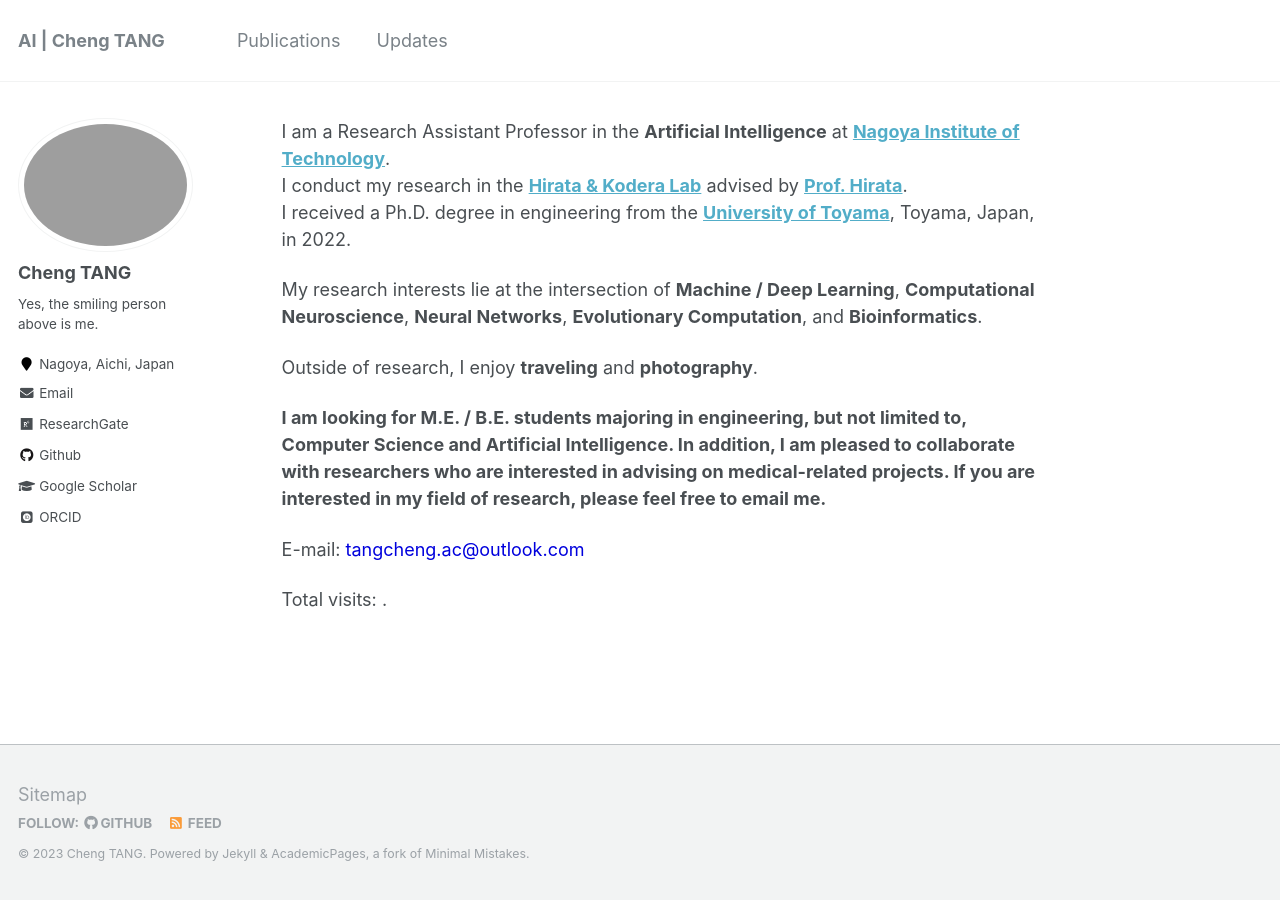
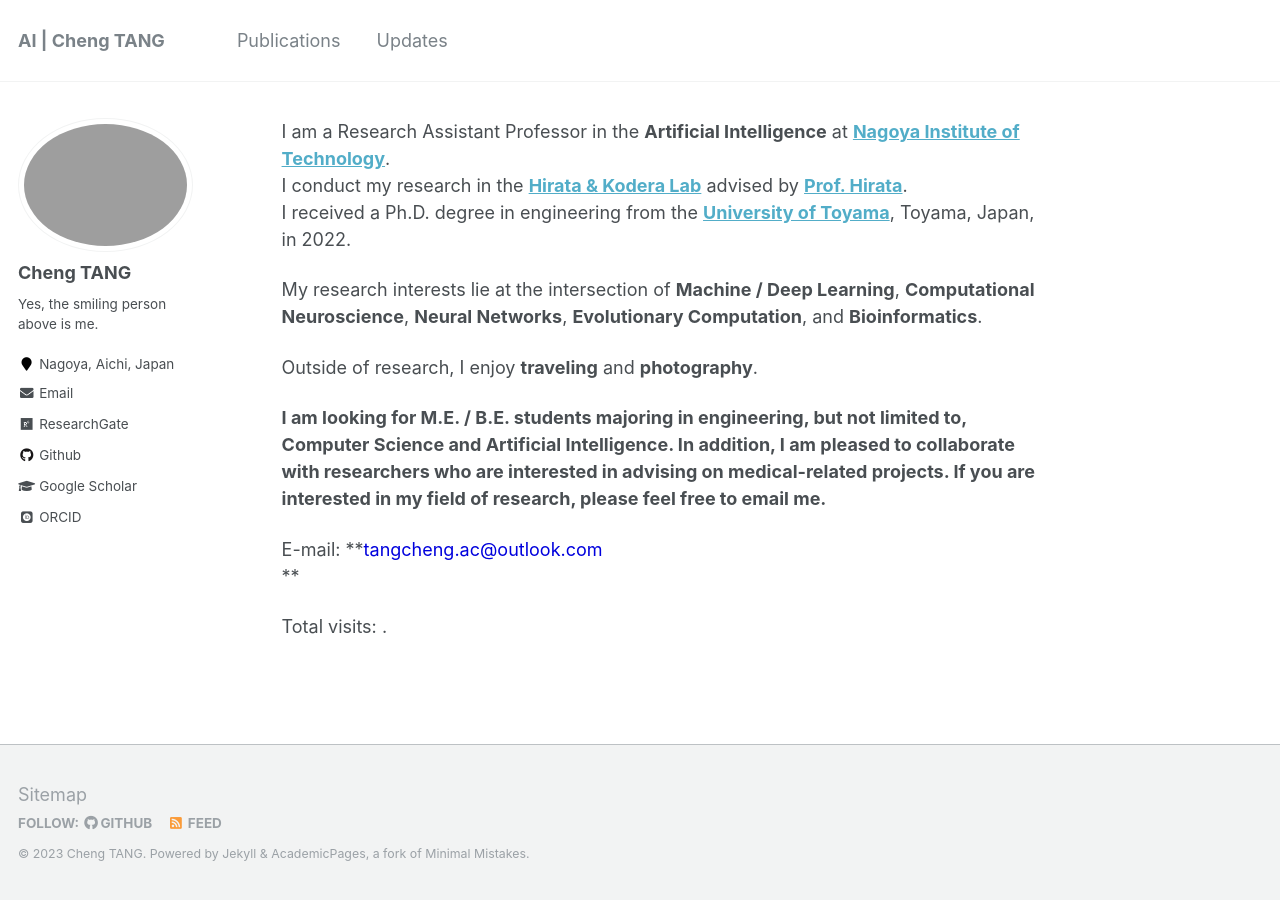
Before and after one commit to ChengTANG-AI/chengtang-ai.github.io, a Jekyll site: the page built from _pages/about.md, in a window 1280 px wide. Built offline with Jekyll 4.4.1, drawn with Linux system fonts in a browser that asks for light colours; some web fonts are replaced; comment, search, counter and statistics services are not loaded.

Commit message:
Update about.md

```diff
--- a/_pages/about.md
+++ b/_pages/about.md
@@ -18,7 +18,7 @@ Outside of research, I enjoy **traveling** and **photography**.
 
 **I am looking for M.E. / B.E. students majoring in engineering, but not limited to, Computer Science and Artificial Intelligence. In addition, I am pleased to collaborate with researchers who are interested in advising on medical-related projects. If you are interested in my field of research, please feel free to email me.**
 
-E-mail: <font color="#0000dd">tangcheng.ac@outlook.com</font><br />
+E-mail: **<font color="#0000dd">tangcheng.ac@outlook.com</font><br /> **
 
 
 <script async src="//busuanzi.ibruce.info/busuanzi/2.3/busuanzi.pure.mini.js"></script>
```
